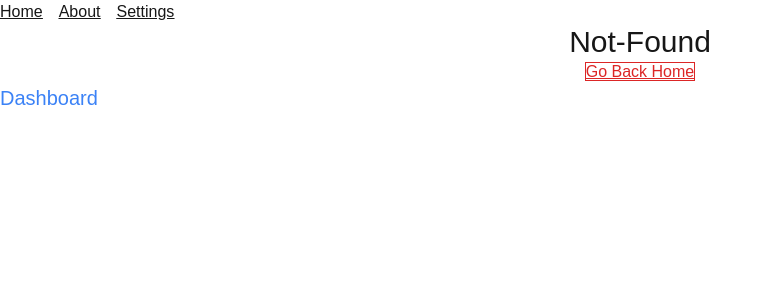
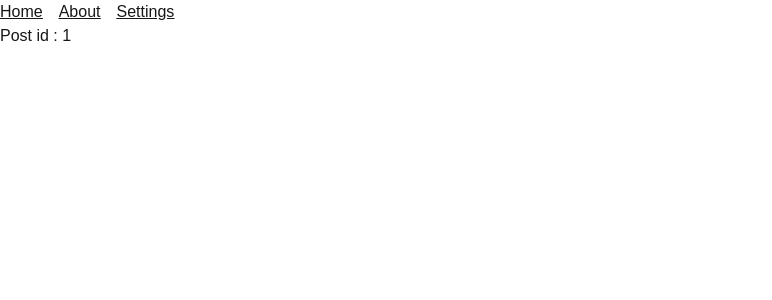
Before and after one commit to Tomoe-12/NextjsCourse, a Next.js app: page /posts/1 in a window 1280 px wide. Before the commit this address had no page. Shown: the top 300 px of the page, without its empty margins (0-772 px from the left). Built offline with nearby package versions, Linux system fonts and the light colour scheme.

Commit message:
dynamic routes

```diff
--- a/app/layout.tsx
+++ b/app/layout.tsx
@@ -27,7 +27,7 @@ export default function RootLayout({
   children: React.ReactNode;
   dashboard : React.ReactNode;
 }>) {
-  const isAdmin = true
+  const isAdmin = false
   return (
     <html lang="en">
       <body
--- /dev/null
+++ b/app/posts/[id]/page.tsx
@@ -0,0 +1,15 @@
+import React from "react";
+type PostProps = {
+  params: {
+    id: string;
+  };
+};
+const Post = ({ params }: PostProps) => {
+  return (
+    <div>
+      <h2>Post id : {params.id}</h2>
+    </div>
+  );
+};
+
+export default Post;
--- /dev/null
+++ b/app/posts/page.tsx
@@ -0,0 +1,9 @@
+import React from 'react'
+
+const Posts = () => {
+  return (
+    <div>Posts page</div>
+  )
+}
+
+export default Posts
```
Also changed, not shown: app/not-found.tsx (renamed from app/not-found.jsx).
